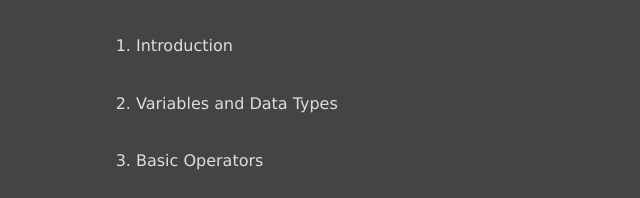
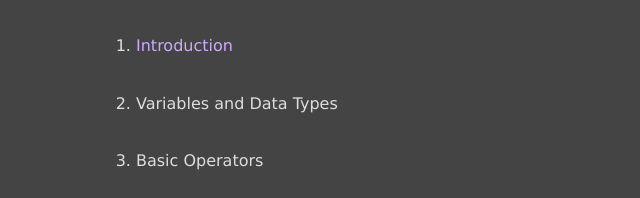
Before and after one commit to gcallah/IntroPython, a plain HTML site: page index.html in a window 1280 px wide. Shown: the part 572-770 px from the top of the page, 0-640 px from the left. Drawn offline with Linux system fonts and the light colour scheme.

Commit message:
Linked to intro notebook.

```diff
--- a/index.html
+++ b/index.html
@@ -36,7 +36,9 @@
 
         <ol>
             <li>
+                <a href="https://github.com/gcallah/IntroPython/blob/master/notebooks/Intro.ipynb">
                 Introduction
+                </a>
             </li>
 
             <li>
```
Also changed, not shown: 2 other files.
